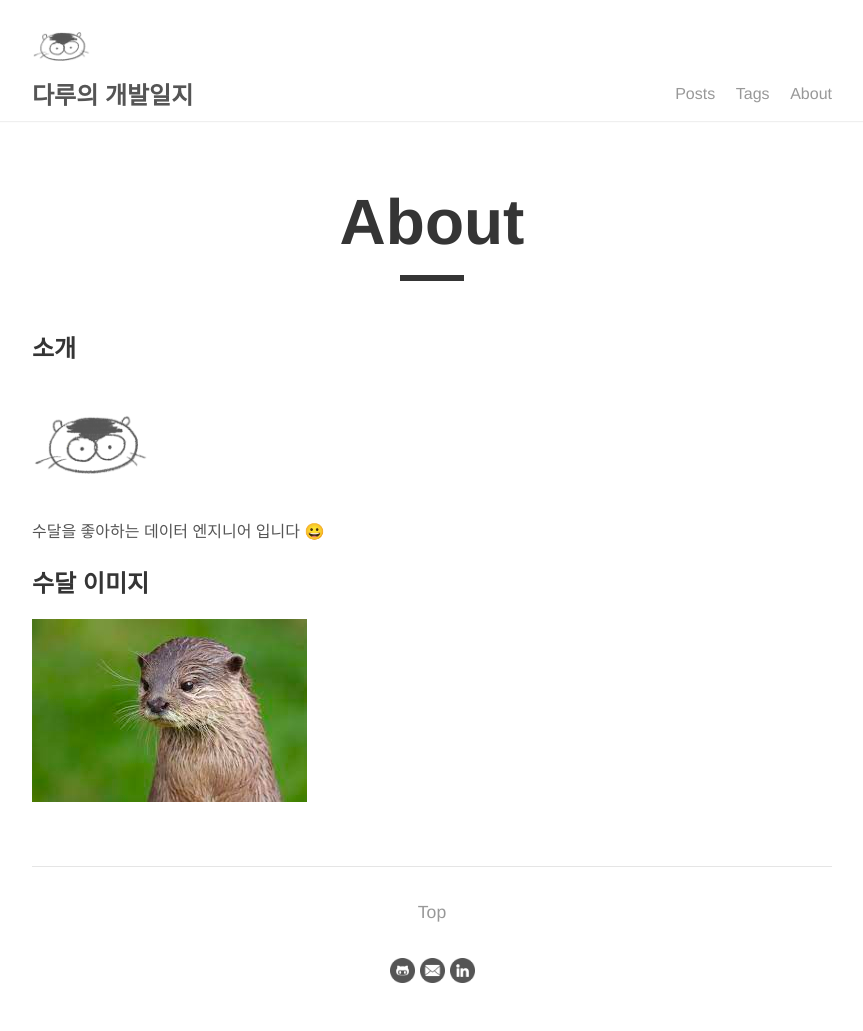
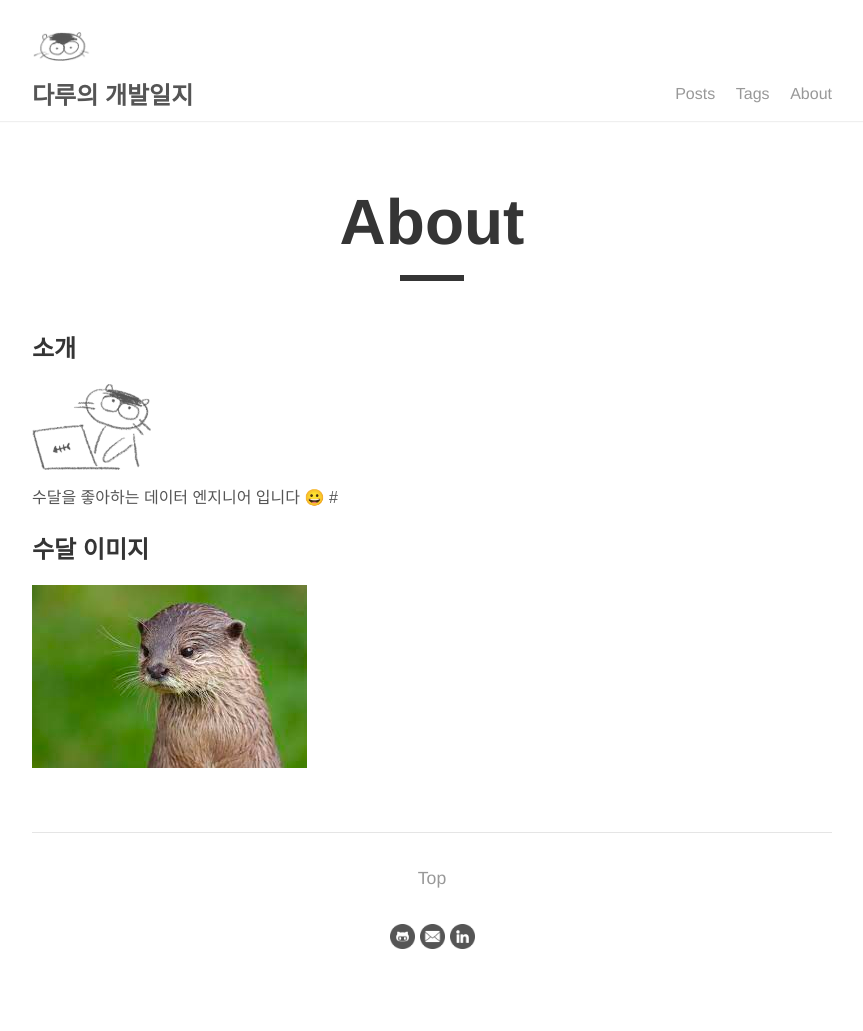
Before and after one commit to daru1027/daru1027.github.io, a Jekyll site: the page built from _pages/about.md, in a window 1280 px wide. Shown: the whole page, without its empty margins (208-1071 px from the left). Built offline with Jekyll 4.4.1, drawn with Linux system fonts in a browser that asks for light colours; after the commit the page ends 997 px from its top, so only the background shows below that.

Commit message:
ADD: 포스팅 준비

```diff
--- a/_pages/about.md
+++ b/_pages/about.md
@@ -5,10 +5,11 @@ permalink: /about/
 ---
 
 ## 소개
-<img src = "/post_images/sudal-256.png" width="120" height="120">
+<img src = "/post_images/수달-컴퓨터.png" width="120" height=auto>
 
 [comment]: <> (![sudal 1]&#40;../post_images/sudal-256.png&#41;  )
 수달을 좋아하는 데이터 엔지니어 입니다 😀
+#
 
 ## 수달 이미지
 ![sudal 1](../post_images/수달1.png)
```
Also changed, not shown: _posts/2022-09-16-eks-on-trino-part1.md (+1 -1 lines), post_images/수달-컴퓨터.png (added).
